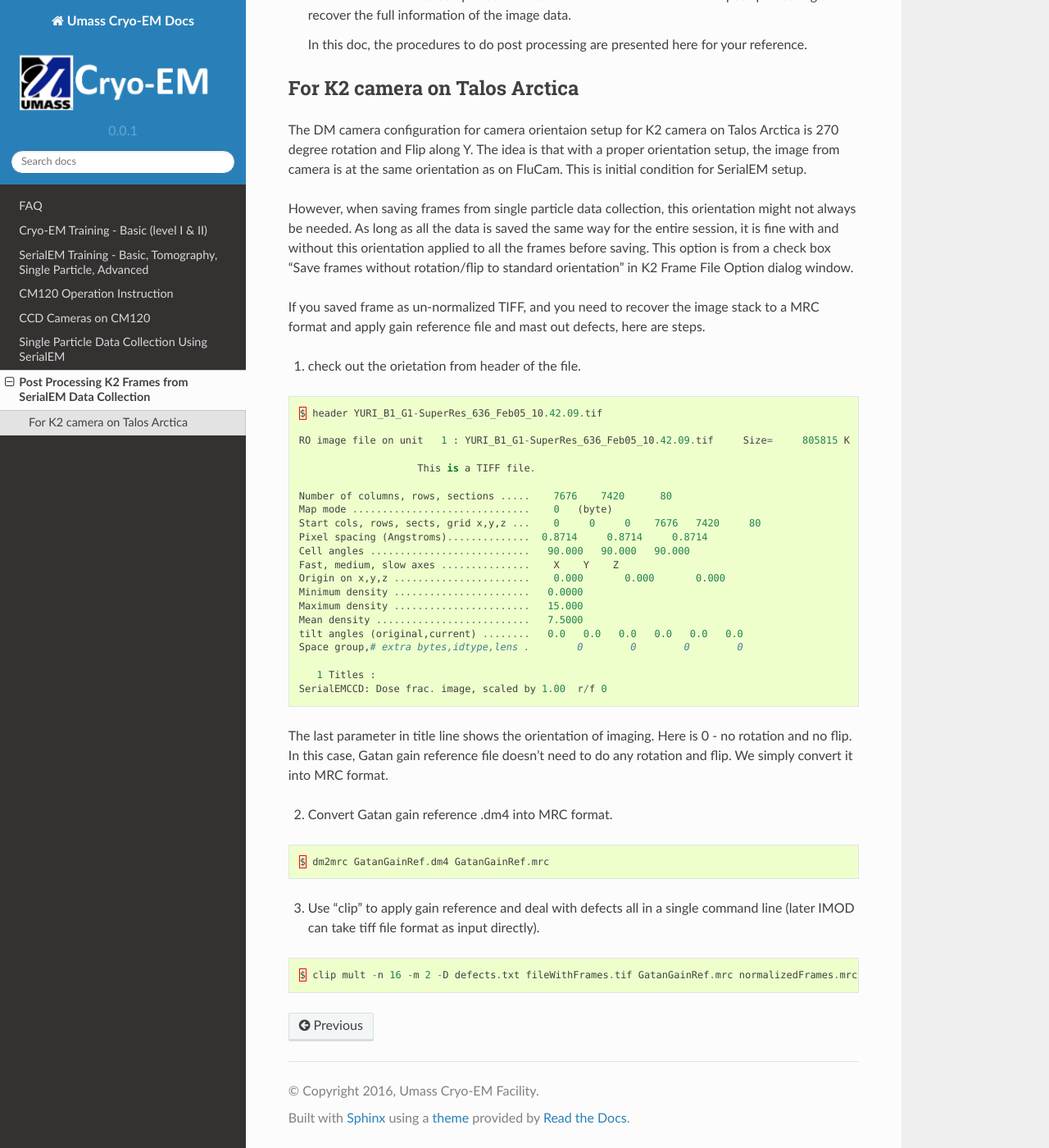
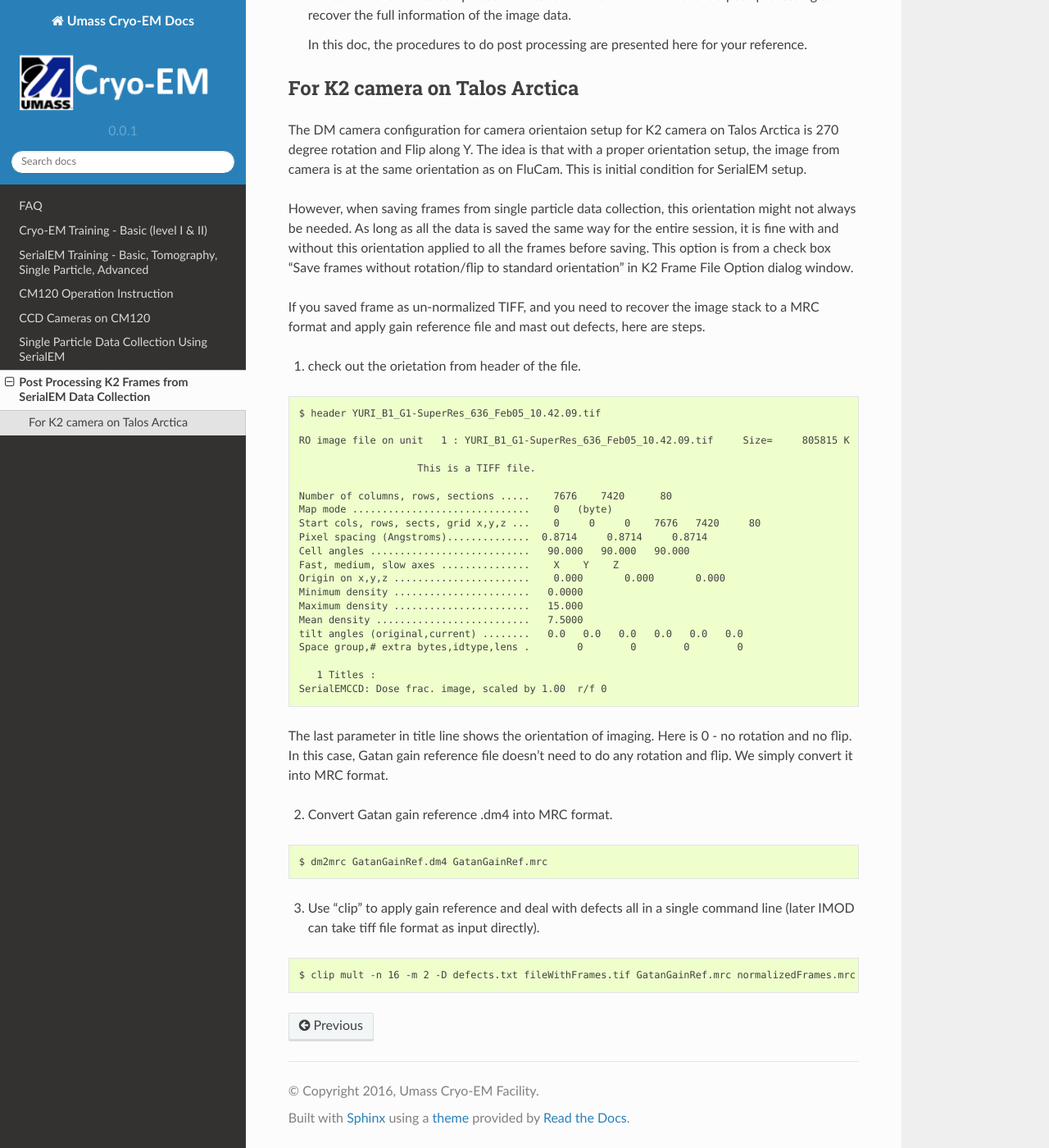
Before and after one commit to xuchen66/sphinx-emdocs, a Sphinx documentation site: the page built from source/post-process-k2-frames.rst, in a window 1280 px wide and 1400 px high, scrolled down 569 px. Shown: the whole window at 82% size. Built offline with Sphinx 7.4.7 and the Read the Docs theme 2.0.0, drawn with Linux system fonts in a browser that asks for light colours; pages that are not in the unit, such as notebooks, are missing from menus.

Commit message:
Update post-process-k2-frames.rst

```diff
--- a/source/post-process-k2-frames.rst
+++ b/source/post-process-k2-frames.rst
@@ -36,7 +36,7 @@ If you saved frame as un-normalized TIFF, and you need to recover the image stac
 
 1. check out the orietation from header of the file.
 
-.. code-block:: python
+.. code-block:: none
 
    $ header YURI_B1_G1-SuperRes_636_Feb05_10.42.09.tif
 
@@ -65,12 +65,12 @@ The last parameter in title line shows the orientation of imaging. Here is 0 - n
 
 2. Convert Gatan gain reference .dm4 into MRC format.
 
-.. code-block:: python
+.. code-block:: none
 
    $ dm2mrc GatanGainRef.dm4 GatanGainRef.mrc
 
 3. Use "clip" to apply gain reference and deal with defects all in a single command line (later IMOD can take tiff file format as input directly).
 
-.. code-block:: python
+.. code-block:: none
 
    $ clip mult -n 16 -m 2 -D defects.txt fileWithFrames.tif GatanGainRef.mrc normalizedFrames.mrc
```
